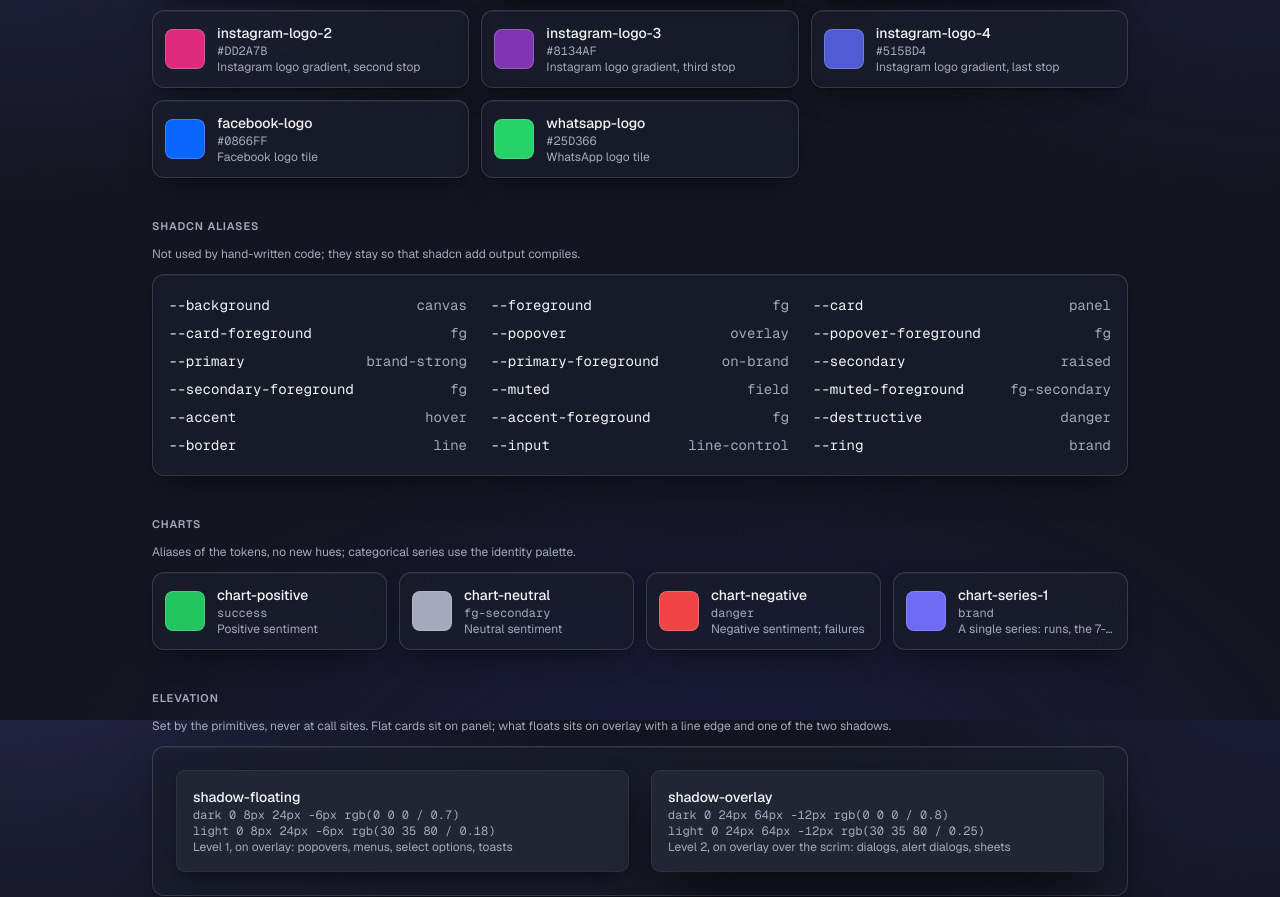
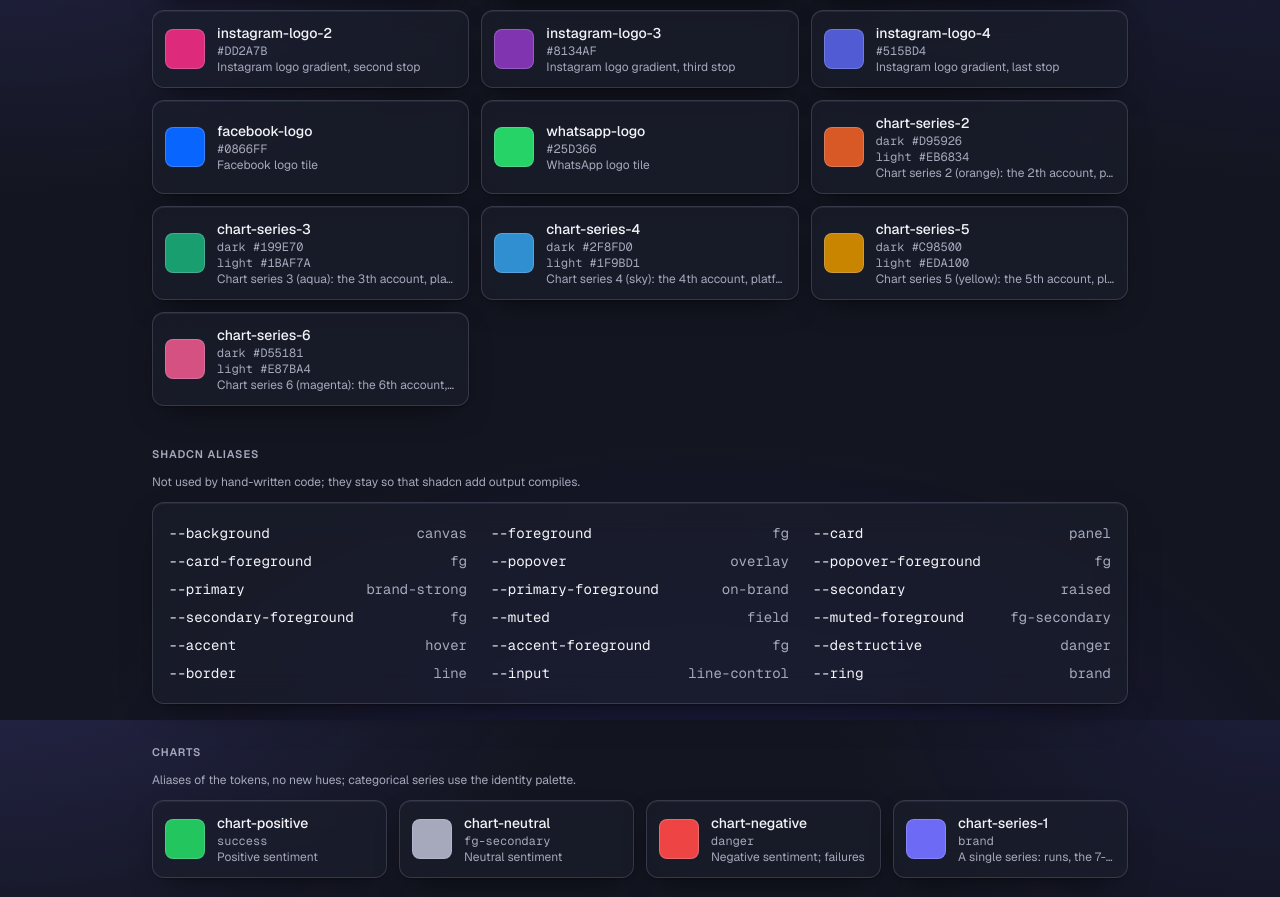
Before and after one commit to zakaur-rahman/socialhood, a Next.js app in the folder apps/web/: page /dev/tokens in a window 1280 px wide. Shown: the part 2480-3377 px from the top of the page. Built offline with nearby package versions, Linux system fonts and the light colour scheme.

Commit message:
Add the categorical chart palette: chart-series-2 to 6

```diff
--- a/apps/web/src/styles/colour-exceptions.ts
+++ b/apps/web/src/styles/colour-exceptions.ts
@@ -50,6 +50,12 @@ export const colourExceptions: ColourException[] = [
     kind: "tokens",
     tokens: ["chart-positive", "chart-neutral", "chart-negative", "chart-series-1"],
     reason: "Chart series: aliases of status and brand tokens, so a series' colour is set in one place (COLOR_SYSTEM §11.6).",
+  },
+  {
+    kind: "tokens",
+    tokens: ["chart-series-2", "chart-series-3", "chart-series-4", "chart-series-5", "chart-series-6"],
+    reason:
+      "The categorical chart palette after the brand hue: the fixed order for accounts, platforms and topics. Distinct hues on purpose, validated for colour-blind separation in both themes; charts only, never text.",
   },
   {
     kind: "tokens",
--- a/apps/web/src/styles/globals.css
+++ b/apps/web/src/styles/globals.css
@@ -140,6 +140,16 @@
   --color-chart-neutral: var(--color-fg-secondary);
   --color-chart-negative: var(--color-danger);
   --color-chart-series-1: var(--color-brand);
+  /* The categorical palette for several series (accounts, platforms, intents), in a fixed order that
+     is never cycled: brand indigo, orange, aqua, sky, yellow, magenta. Validated with the data-viz
+     checker per theme (lightness band, chroma, adjacent colour-blind and normal-vision separation);
+     the light yellow, aqua and magenta are under 3:1 on white, so every chart also has a legend, a
+     tooltip and a table. A 7th series folds into "Other" in the neutral token, never a new hue. */
+  --color-chart-series-2: light-dark(#EB6834, #D95926);   /* orange */
+  --color-chart-series-3: light-dark(#1BAF7A, #199E70);   /* aqua */
+  --color-chart-series-4: light-dark(#1F9BD1, #2F8FD0);   /* sky */
+  --color-chart-series-5: light-dark(#EDA100, #C98500);   /* yellow */
+  --color-chart-series-6: light-dark(#E87BA4, #D55181);   /* magenta */
 
   /* Type: the two sizes the scale lacked, each with its line height (C-070) */
   --text-2xs: 0.6875rem; --text-2xs--line-height: 1rem;      /* 11/16: status badges, chips, eyebrows */
--- a/apps/web/src/styles/tokens.generated.json
+++ b/apps/web/src/styles/tokens.generated.json
@@ -67,7 +67,12 @@
     "instagram-logo-3": "#8134AF",
     "instagram-logo-4": "#515BD4",
     "facebook-logo": "#0866FF",
-    "whatsapp-logo": "#25D366"
+    "whatsapp-logo": "#25D366",
+    "chart-series-2": "#D95926",
+    "chart-series-3": "#199E70",
+    "chart-series-4": "#2F8FD0",
+    "chart-series-5": "#C98500",
+    "chart-series-6": "#D55181"
   },
   "colorsLight": {
     "canvas": "#F5F6FB",
@@ -137,7 +142,12 @@
     "instagram-logo-3": "#8134AF",
     "instagram-logo-4": "#515BD4",
     "facebook-logo": "#0866FF",
-    "whatsapp-logo": "#25D366"
+    "whatsapp-logo": "#25D366",
+    "chart-series-2": "#EB6834",
+    "chart-series-3": "#1BAF7A",
+    "chart-series-4": "#1F9BD1",
+    "chart-series-5": "#EDA100",
+    "chart-series-6": "#E87BA4"
   },
   "themed": [
     "color:canvas",
@@ -176,6 +186,11 @@
     "color:success-soft",
     "color:warning-soft",
     "color:danger-soft",
+    "color:chart-series-2",
+    "color:chart-series-3",
+    "color:chart-series-4",
+    "color:chart-series-5",
+    "color:chart-series-6",
     "shadow:floating",
     "shadow:overlay",
     "shadow:glass",
--- a/apps/web/src/styles/tokens.generated.ts
+++ b/apps/web/src/styles/tokens.generated.ts
@@ -70,7 +70,12 @@ export const tokenValues = {
     "instagram-logo-3": "#8134AF",
     "instagram-logo-4": "#515BD4",
     "facebook-logo": "#0866FF",
-    "whatsapp-logo": "#25D366"
+    "whatsapp-logo": "#25D366",
+    "chart-series-2": "#D95926",
+    "chart-series-3": "#199E70",
+    "chart-series-4": "#2F8FD0",
+    "chart-series-5": "#C98500",
+    "chart-series-6": "#D55181"
   },
   "colorsLight": {
     "canvas": "#F5F6FB",
@@ -140,7 +145,12 @@ export const tokenValues = {
     "instagram-logo-3": "#8134AF",
     "instagram-logo-4": "#515BD4",
     "facebook-logo": "#0866FF",
-    "whatsapp-logo": "#25D366"
+    "whatsapp-logo": "#25D366",
+    "chart-series-2": "#EB6834",
+    "chart-series-3": "#1BAF7A",
+    "chart-series-4": "#1F9BD1",
+    "chart-series-5": "#EDA100",
+    "chart-series-6": "#E87BA4"
   },
   "themed": [
     "color:canvas",
@@ -179,6 +189,11 @@ export const tokenValues = {
     "color:success-soft",
     "color:warning-soft",
     "color:danger-soft",
+    "color:chart-series-2",
+    "color:chart-series-3",
+    "color:chart-series-4",
+    "color:chart-series-5",
+    "color:chart-series-6",
     "shadow:floating",
     "shadow:overlay",
     "shadow:glass",
--- a/apps/web/src/styles/tokens.ts
+++ b/apps/web/src/styles/tokens.ts
@@ -93,6 +93,12 @@ const colorMeta: Record<string, { use: string; swatch: string }> = {
   "instagram-logo-4": { use: "Instagram logo gradient, last stop", swatch: "bg-instagram-logo-4" },
   "facebook-logo": { use: "Facebook logo tile", swatch: "bg-facebook-logo" },
   "whatsapp-logo": { use: "WhatsApp logo tile", swatch: "bg-whatsapp-logo" },
+  // The categorical chart palette after series 1 (brand): charts only, never text
+  "chart-series-2": { use: "Chart series 2 (orange): the 2th account, platform or topic in a chart", swatch: "bg-chart-series-2" },
+  "chart-series-3": { use: "Chart series 3 (aqua): the 3th account, platform or topic in a chart", swatch: "bg-chart-series-3" },
+  "chart-series-4": { use: "Chart series 4 (sky): the 4th account, platform or topic in a chart", swatch: "bg-chart-series-4" },
+  "chart-series-5": { use: "Chart series 5 (yellow): the 5th account, platform or topic in a chart", swatch: "bg-chart-series-5" },
+  "chart-series-6": { use: "Chart series 6 (magenta): the 6th account, platform or topic in a chart", swatch: "bg-chart-series-6" },
 };
 
 /**
```
